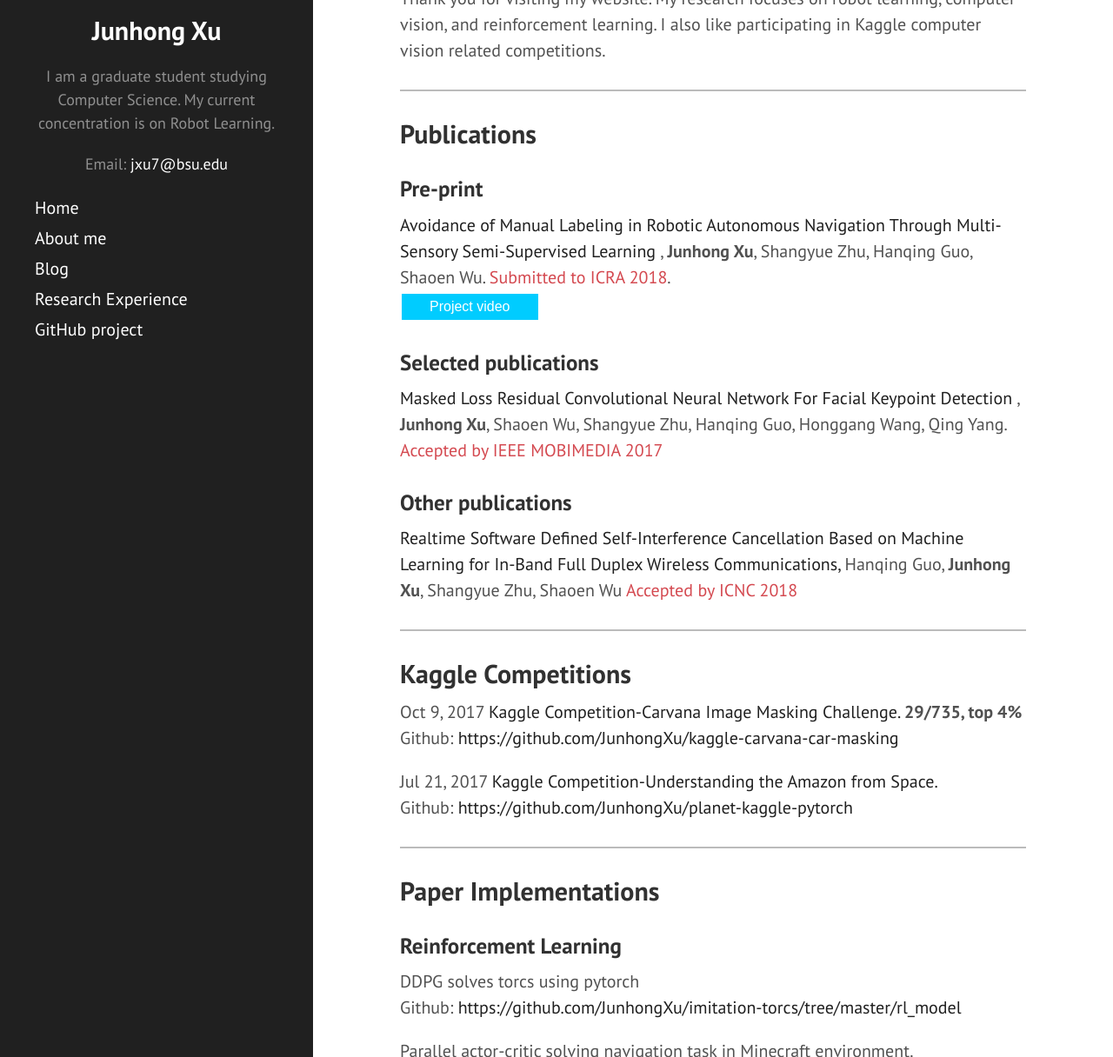
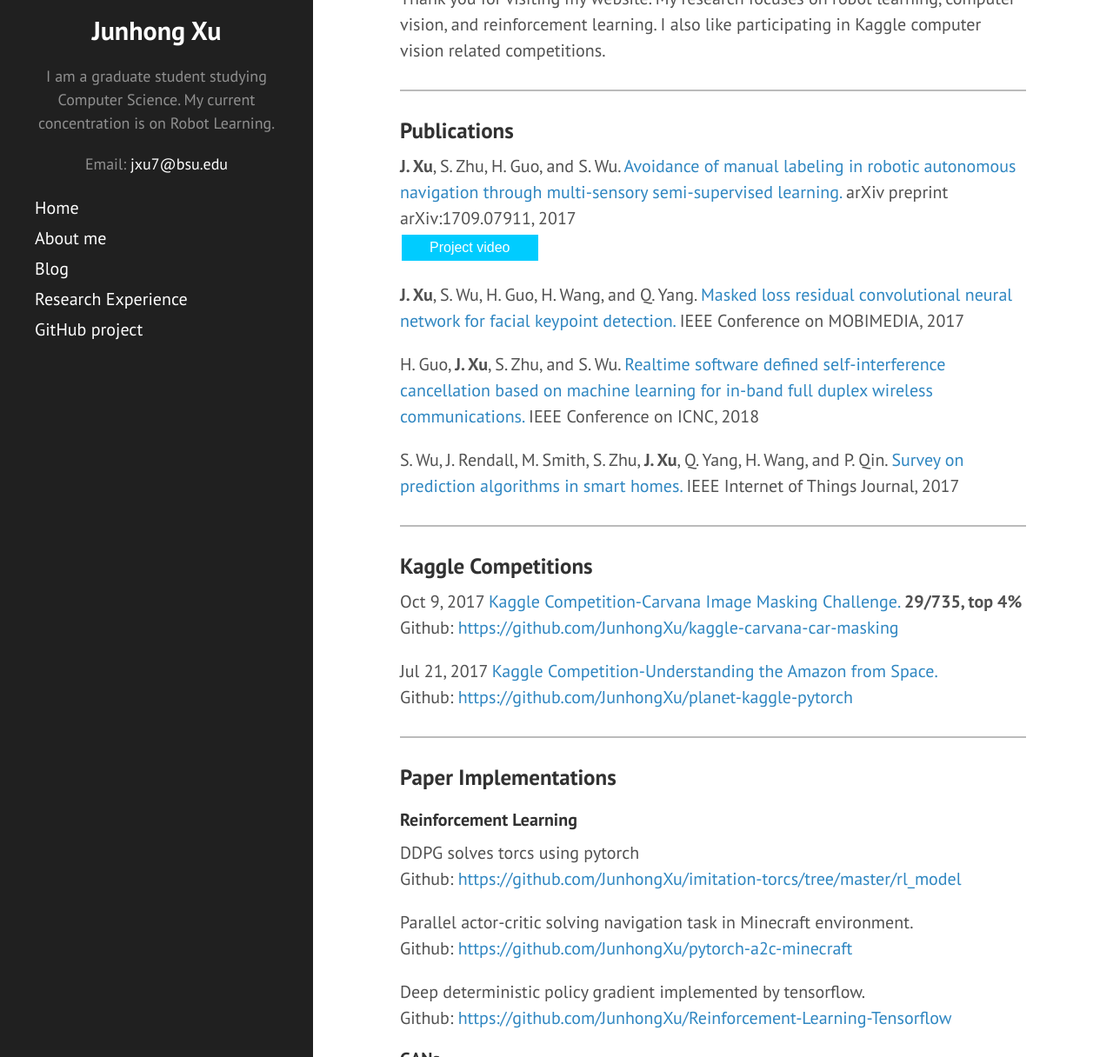
Before and after one commit to JunhongXu/JunhongXu.github.io, a Jekyll site: the page built from index.html, in a window 1280 px wide and 1400 px high, cut to the strip 184-1400 px from the top of the window. Shown: the whole strip at 87% size. Built offline with Jekyll 4.4.1, drawn with Linux system fonts in a browser that asks for light colours; the list of posts is cut into pages by our own code.

Commit message:
added publication

```diff
--- a/blog.html
+++ b/blog.html
@@ -12,11 +12,11 @@ title: Blog
 <div class="posts">
   {% for post in site.posts %}
   <div class="post">
-    <h2 class="post-title">
+    <h3 class="post-title">
       <a href="{{ site.baseurl }}{{ post.url }}">
         {{ post.title }}
       </a>
-    </h2>
+    </h3>
     <div class="entry">
       {{ post.excerpt }}
     </div>
--- a/index.html
+++ b/index.html
@@ -21,43 +21,41 @@ title: Home
 <div class="intro">
 
     <div>
-        <h2>Publications</h2>
-        <h3>Pre-print</h3>
+        <h3>Publications</h3>
             <p>
-                <a href="https://arxiv.org/abs/1709.07911">
-                    Avoidance of Manual Labeling in Robotic
-                    Autonomous Navigation Through Multi-Sensory Semi-Supervised Learning
-                </a>,
-                <b>Junhong Xu</b>, Shangyue Zhu, Hanqing Guo, Shaoen Wu.
-                <span style="color: #d44950;">Submitted to ICRA 2018</span>.
-
+                <b>J. Xu</b>, S. Zhu, H. Guo, and S. Wu. <a href="https://arxiv.org/abs/1709.07911">
+                Avoidance of manual labeling in robotic autonomous navigation
+                through multi-sensory semi-supervised learning.</a> arXiv preprint arXiv:1709.07911, 2017
                 <br>
                 <button class="button" onclick="window.location=href='https://www.youtube.com/watch?v=BvOjQcOTBvU'">
                     Project video
                 </button>
             </p>
-        <h3>Selected publications</h3>
             <p>
+                <b>J. Xu</b>, S. Wu, H. Guo, H. Wang, and Q. Yang.
                 <a href="{{ site.baseurl}}/papers/Facial Keypoint Recognition.pdf">
-                    Masked Loss Residual Convolutional Neural Network For Facial Keypoint Detection
-                </a>,
-                <b>Junhong Xu</b>, Shaoen Wu, Shangyue Zhu, Hanqing Guo, Honggang Wang, Qing Yang.
-                <span style="color: #d44950;">Accepted by IEEE MOBIMEDIA 2017</span>
+                 Masked loss residual convolutional neural network for facial keypoint detection.
+                </a> IEEE Conference on MOBIMEDIA, 2017
             </p>
-        <h3>Other publications</h3>
             <p>
-                 <a href="{{ site.baseurl}}/papers/full_duplex.pdf">
-                     Realtime Software Defined Self-Interference Cancellation Based on Machine Learning for
-                     In-Band Full Duplex Wireless Communications,
-                 </a>
-                Hanqing Guo, <b>Junhong Xu</b>, Shangyue Zhu, Shaoen Wu <span style="color: #d44950;">Accepted by ICNC 2018</span>
+                H. Guo, <b>J. Xu</b>, S. Zhu, and S. Wu.  <a href="{{ site.baseurl}}/papers/full_duplex.pdf">
+                Realtime software defined self-interference cancellation based
+                on machine learning for in-band full duplex wireless communications.</a> IEEE Conference on ICNC, 2018
+
+            </p>
+            <p>
+                    S. Wu, J. Rendall, M. Smith, S. Zhu, <b>J. Xu</b>, Q. Yang, H. Wang, and P. Qin.
+                <a href="http://ieeexplore.ieee.org/stamp/stamp.jsp?arnumber=7851022">
+                    Survey on prediction
+                    algorithms in smart homes.
+                </a>IEEE Internet of Things Journal, 2017
             </p>
     </div>
 
     <hr style="border: 1.5px solid #bbbbbb;"/>
 
     <div>
-        <h2> Kaggle Competitions </h2>
+        <h3> Kaggle Competitions </h3>
         {% for post in site.posts %}
             {% if post.title contains "Kaggle"%}
                 <p>{{post.date | date: "%b %e, %Y"}}
@@ -74,9 +72,9 @@ title: Home
     <hr style="border: 1.5px solid #bbbbbb;"/>
 
     <div>
-        <h2> Paper Implementations </h2>
+        <h3> Paper Implementations </h3>
 
-        <h3>Reinforcement Learning</h3>
+        <h4>Reinforcement Learning</h4>
             <p>
                 DDPG solves torcs using pytorch
                 <br>
@@ -100,7 +98,7 @@ title: Home
                         </a>
 
             </p>
-        <h3>GANs</h3>
+        <h4>GANs</h4>
             <p>
                 WGAN implemented by tensorflow
                 <br>
--- a/public/css/custom.css
+++ b/public/css/custom.css
@@ -22,5 +22,5 @@
 
 
 .intro a {
-    color: #202020;
+    color: #2E86C1;
 }
```
